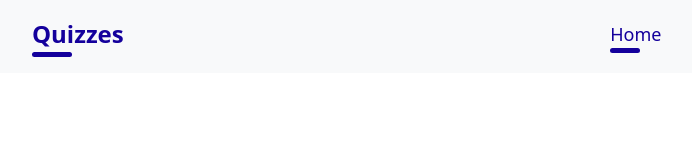
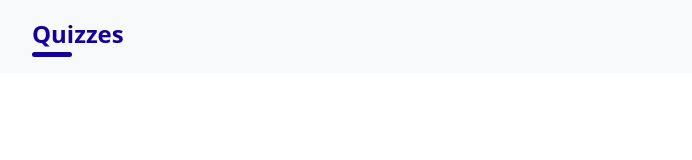
Before and after one commit to showkmahmoud/Quiz-Interface, a React (Create React App) app: page / in a window 1280 px wide. Shown: the top 160 px of the page, without its empty margins (50-742 px from the left). Built offline with nearby package versions, Linux system fonts and the light colour scheme.

Commit message:
NF: the navbar items

```diff
--- a/src/core/navbar/Nav.tsx
+++ b/src/core/navbar/Nav.tsx
@@ -1,5 +1,8 @@
-import  { useState } from "react";
-import { Link, useLocation } from "react-router-dom";
+/**
+ * represent the navbar component
+ */
+import { useState } from "react";
+import { Link } from "react-router-dom";
 import {
   Collapse,
   Navbar,
@@ -8,32 +11,46 @@ import {
   NavItem,
   Container,
 } from "reactstrap";
-import styles from './Nav.module.css';
+import styles from "./Nav.module.css";
+import { navBarItems } from "../../shared/static data/navbarItems";
+import { INavItem } from "../../shared/interfaces/navItem";
 
 const NavComp = () => {
+  // declare the isOpen state to use with the toggle btn
   const [isOpen, setIsOpen] = useState(false);
   const toggle = () => setIsOpen(!isOpen);
-  const location = useLocation();
-  const isActiveLink = (path:string)=>{
-    return location.pathname === path
-  }
+
   return (
     <div className={styles.nav_comp}>
-    <Navbar color="light" light  expand="md" className="py-0">
+      <Navbar color="light" light expand="md" className="py-0">
         <Container className="d-lg-flex">
-        <Link className={styles.logo+ ' text-capitalize '} to="/">quizzes</Link>
-        <NavbarToggler className={styles.toggle_btn } onClick={toggle} />
+          <Link className={styles.logo + " text-capitalize "} to="/">
+            quizzes
+          </Link>
+          <NavbarToggler className={styles.toggle_btn} onClick={toggle} />
           <Collapse isOpen={isOpen} navbar>
-          <Nav className={'mx-auto d-flex justify-content-between' + styles.nav_items_wrapper} navbar>
-            <NavItem className= {isActiveLink('/') ? styles.active : styles.nav_item}>
-              <Link to="/">Home</Link>
+            <Nav
+              className={
+                "mx-auto d-flex justify-content-between" +
+                styles.nav_items_wrapper
+              }
+              navbar
+            >
+              {
+              // array from static data used if you want add a new item
+              navBarItems.map((item: INavItem, index: number) => {
+                return (
+                  <NavItem key={index} className={styles.nav_item}>
+                    <Link to="/">{item.title}</Link>
                   </NavItem>
+                );
+              })}
             </Nav>
           </Collapse>
         </Container>
       </Navbar>
     </div>
-  )
-}
+  );
+};
 
-export default NavComp
+export default NavComp;
--- /dev/null
+++ b/src/shared/static data/navbarItems.ts
@@ -0,0 +1,7 @@
+
+import { INavItem } from "../interfaces/navItem";
+/**
+ * the navbar items will only add from here.
+ */
+export const navBarItems : INavItem[]=[
+]
```
Lines whose indentation alone changed are shown as unchanged.
